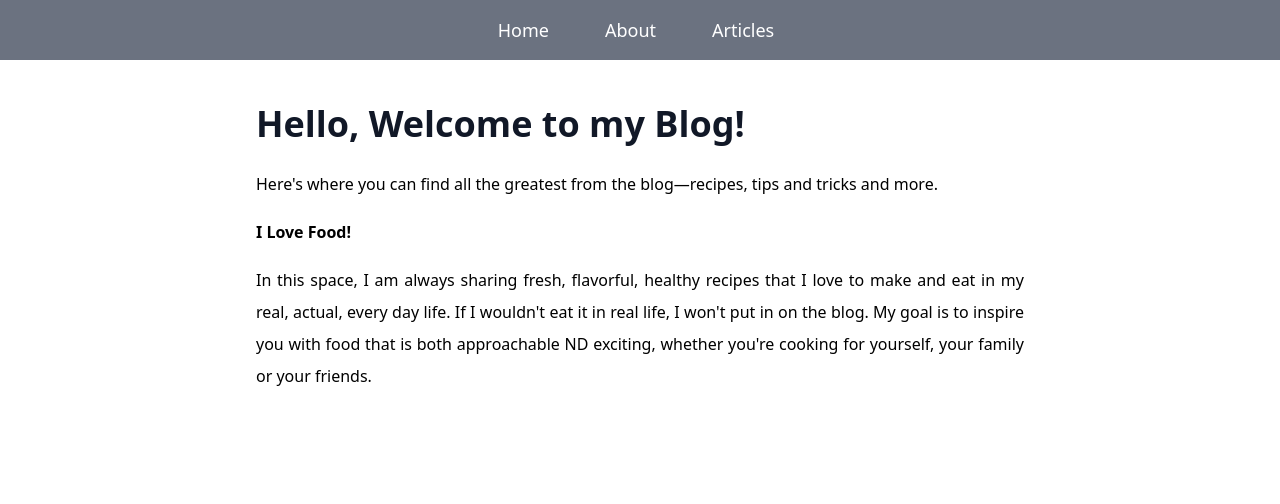
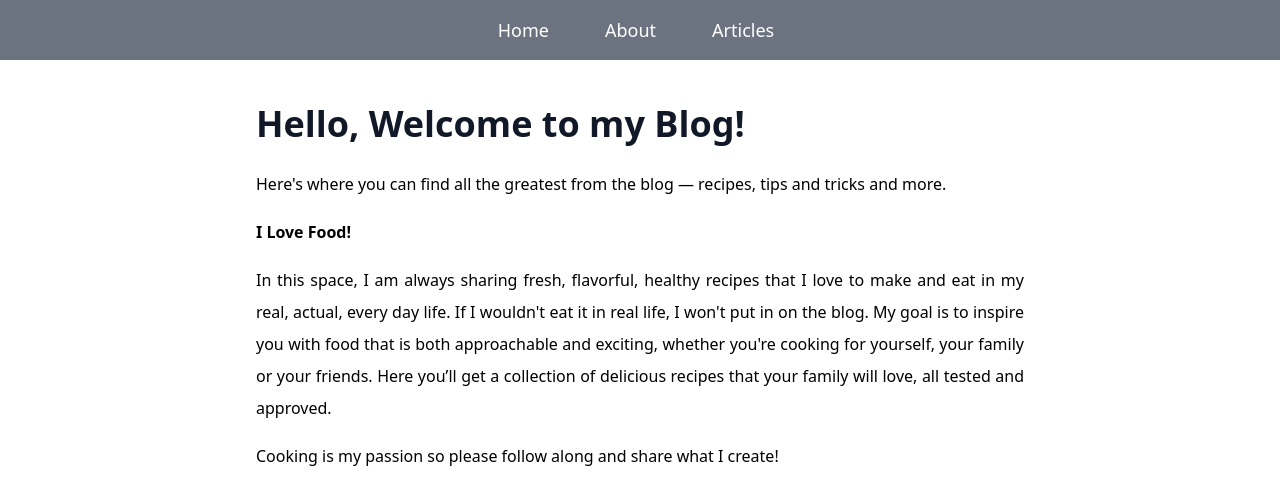
Before and after one commit to lisha149/Blog-App, a React (Create React App) app in the folder frontend/: page / in a window 1280 px wide. Shown: the top 504 px of the page. Built offline with nearby package versions, Linux system fonts and the light colour scheme.

Commit message:
more details added

```diff
--- a/frontend/src/pages/Home.js
+++ b/frontend/src/pages/Home.js
@@ -7,7 +7,7 @@ const Home = () => {
         Hello, Welcome to my Blog!
       </h1>
       <p className="mx-auto leading-loose text-justify mb-4">
-        Here's where you can find all the greatest from the blog—recipes, tips
+        Here's where you can find all the greatest from the blog — recipes, tips
         and tricks and more.
       </p>
       <p className="mx-auto leading-loose text-justify mb-4">
@@ -17,8 +17,13 @@ const Home = () => {
         In this space, I am always sharing fresh, flavorful, healthy recipes
         that I love to make and eat in my real, actual, every day life. If I
         wouldn't eat it in real life, I won't put in on the blog. My goal is to
-        inspire you with food that is both approachable ND exciting, whether
-        you're cooking for yourself, your family or your friends.
+        inspire you with food that is both approachable and exciting, whether
+        you're cooking for yourself, your family or your friends. Here you’ll
+        get a collection of delicious recipes that your family will love, all
+        tested and approved.
+      </p>
+      <p className="mx-auto leading-loose text-justify mb-4">
+        Cooking is my passion so please follow along and share what I create!
       </p>
     </div>
   );
```
